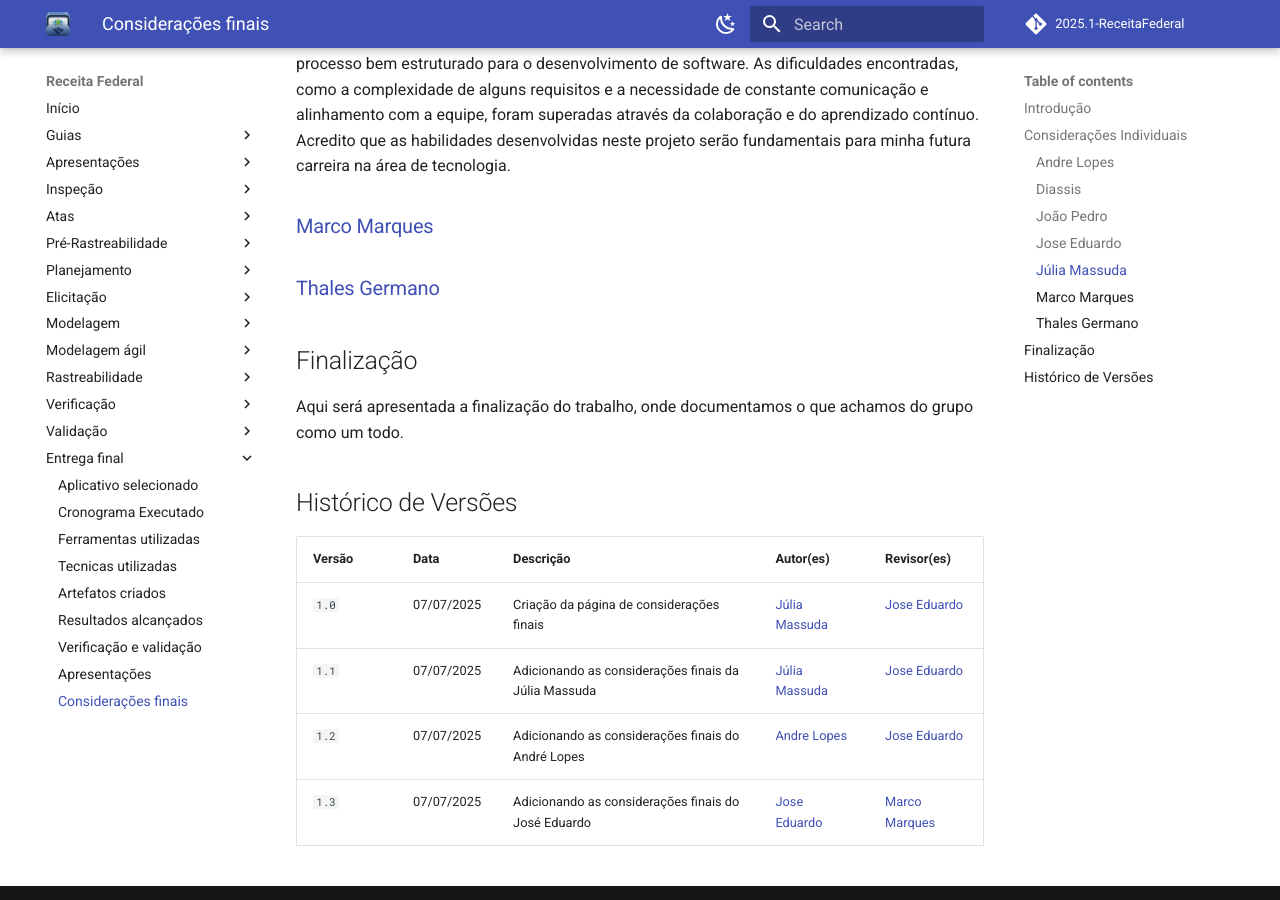
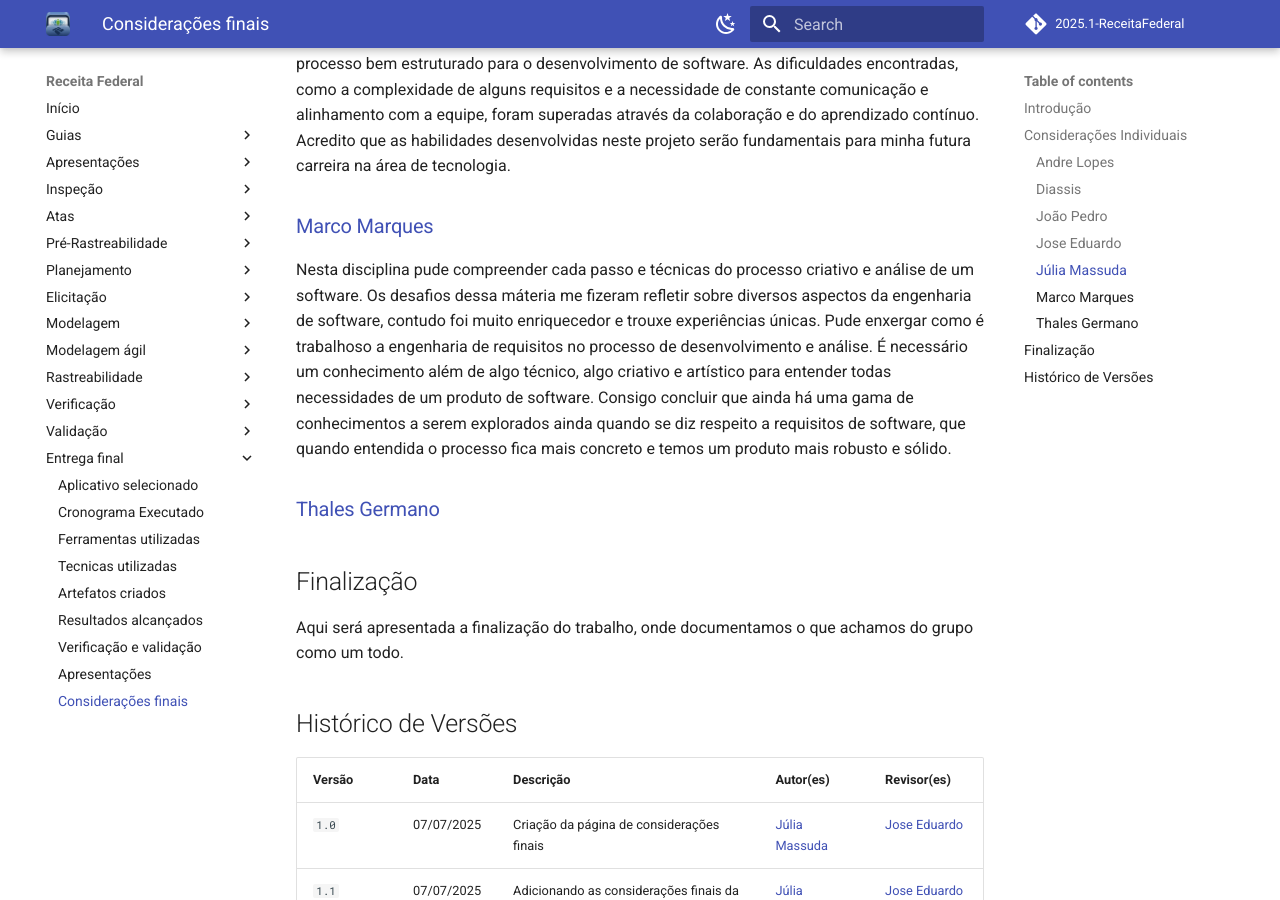
Before and after one commit to Requisitos-de-Software/2025.1-Meu-INSS, an MkDocs documentation site: the page built from docs/entrega-final/consideracoes-finais.md, in a window 1280 px wide and 900 px high, scrolled down 1582 px. Built offline with MkDocs 1.6.1 and Material for MkDocs 9.7.7, drawn with Linux system fonts in a browser that asks for light colours; comment, search, counter and statistics services are not loaded.

Commit message:
Consideração final

```diff
--- a/docs/entrega-final/consideracoes-finais.md
+++ b/docs/entrega-final/consideracoes-finais.md
@@ -37,6 +37,7 @@ A experiência de trabalhar neste projeto de Requisitos de Software foi enriquec
 
 
 ### [Marco Marques](https://github.com/marcomarquesdc)
+Nesta disciplina pude compreender cada passo e técnicas do processo criativo e análise de um software. Os desafios dessa máteria me fizeram refletir sobre diversos aspectos da engenharia de software, contudo foi muito enriquecedor e trouxe experiências únicas. Pude enxergar como é trabalhoso a engenharia de requisitos no processo de desenvolvimento e análise. É necessário um conhecimento além de algo técnico, algo criativo e artístico para entender todas necessidades de um produto de software. Consigo concluir que ainda há uma gama de conhecimentos a serem explorados ainda quando se diz respeito a requisitos de software, que quando entendida o processo fica mais concreto e temos um produto mais robusto e sólido.
 
 ### [Thales Germano](https://github.com/thalesgvl)
 
```
